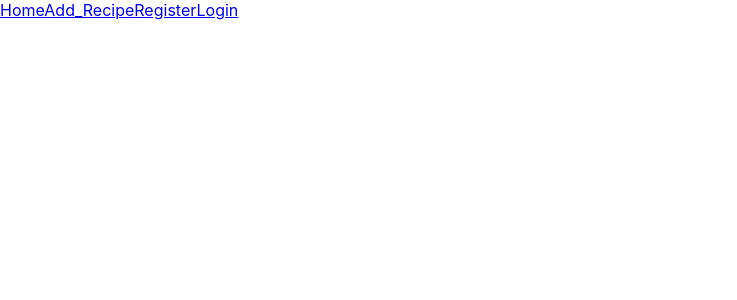
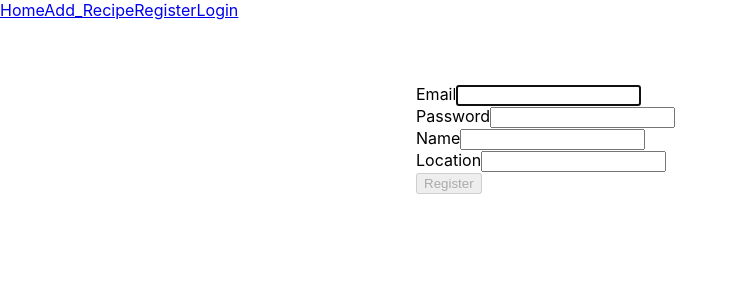
Before and after one commit to chef-portfolio-4/front-end, a React (Create React App) app in the folder chef-portfolio/: page /register in a window 1280 px wide. Shown: the top 300 px of the page, without its empty margins (0-737 px from the left). Built offline with nearby package versions, Linux system fonts and the light colour scheme; the HTML template or start-up script is replaced by a standard one.

Commit message:
register form and login form structure made

```diff
--- a/chef-portfolio/package.json
+++ b/chef-portfolio/package.json
@@ -10,6 +10,7 @@
     "boostrap": "^2.0.0",
     "react": "^16.12.0",
     "react-dom": "^16.12.0",
+    "react-router-dom": "^5.1.2",
     "react-scripts": "3.3.0",
     "reactstrap": "^8.2.0",
     "redux": "^4.0.5"
--- a/chef-portfolio/src/App.js
+++ b/chef-portfolio/src/App.js
@@ -1,9 +1,10 @@
 import React from "react";
 import { Route, NavLink, Switch, withRouter } from "react-router-dom";
-import PrivateRoute from "./components/PrivateRoute";
+import PrivateRoute from "./utils/PrivateRoute";
 
 import Homepage from "./components/Homepage";
 import Login from "./components/LoginForm";
+import Register from "./components/RegisterForm"
 // import "./App.css";
 
 function App() {
@@ -27,8 +28,8 @@ function App() {
       <section>
         <Switch>
           <Route path="/login" component={Login} />
-          {/* <Route path="/registerform" component={Register} />
-            <Route path="/chefdashboard" render={props => <ChefDashBoard {...props} />} /> */}
+          <Route path="/register" component={Register} />
+          {/* <Route path="/chefdashboard" render={props => <ChefDashBoard {...props} />} /> */}
           <Route path="/homepage" component={Homepage} />
           <PrivateRoute exact path="/chefdashboard" />
           {/* <Route exact path="/" render={() => <Redirect to="/HomePage" />} />
--- a/chef-portfolio/src/components/ChefDashboard.js
+++ b/chef-portfolio/src/components/ChefDashboard.js
@@ -2,7 +2,7 @@ import React from "react";
 
 const ChefDashboard = props => {
   return (
-    <div classname="dashboard">
+    <div className="dashboard">
       <h3>Welcome, {userName}</h3>
       {props.recipesList.map(item => {
         return (
--- a/chef-portfolio/src/components/LoginForm.js
+++ b/chef-portfolio/src/components/LoginForm.js
@@ -2,11 +2,11 @@ import React, { useState } from "react";
 import { Button, FormGroup, Label, Input } from "reactstrap";
 
 export default function Login(props) {
-  const [email, setEmail] = useState("");
+  const [userName, setUserName] = useState("");
   const [password, setPassword] = useState("");
 
   function validateForm() {
-    return email.length > 0 && password.length > 0;
+    return userName.length > 0 && password.length > 0;
   }
 
   function handleSubmit(event) {
@@ -20,14 +20,16 @@ export default function Login(props) {
           <Label>Email</Label>
           <Input
             autoFocus
+            name="username"
             type="email"
-            value={email}
-            onChange={e => setEmail(e.target.value)}
+            value={userName}
+            onChange={e => setUserName(e.target.value)}
           />
         </FormGroup>
         <FormGroup>
           <Label>Password</Label>
           <Input
+            name="password"
             value={password}
             onChange={e => setPassword(e.target.value)}
             type="password"
--- a/chef-portfolio/src/components/RegisterForm.js
+++ b/chef-portfolio/src/components/RegisterForm.js
@@ -0,0 +1,65 @@
+import React, { useState } from "react";
+import { Button, FormGroup, Label, Input } from "reactstrap";
+
+export default function Register(props) {
+    const [userName, setUserName] = useState("");
+    const [password, setPassword] = useState("");
+    const [name, setName] = useState("");
+    const [location, setLocation] = useState("");
+
+
+    function validateForm() {
+        return userName.length > 0 && password.length > 0 && name.length > 0 && location.length > 0;
+    }
+
+    function handleSubmit(event) {
+        event.preventDefault();
+    }
+
+    return (
+        <div className="Register">
+            <form onSubmit={handleSubmit}>
+                <FormGroup>
+                    <Label>Email</Label>
+                    <Input
+                        autoFocus
+                        name="username"
+                        type="email"
+                        value={userName}
+                        onChange={e => setUserName(e.target.value)}
+                    />
+                </FormGroup>
+                <FormGroup>
+                    <Label>Password</Label>
+                    <Input
+                        name="password"
+                        type="password"
+                        value={password}
+                        onChange={e => setPassword(e.target.value)}
+                    />
+                </FormGroup>
+                <FormGroup>
+                    <Label>Name</Label>
+                    <Input
+                        name="name"
+                        type="text"
+                        value={name}
+                        onChange={e => setName(e.target.value)}
+                    />
+                </FormGroup>
+                <FormGroup>
+                    <Label>Location</Label>
+                    <Input
+                        name="location"
+                        type="text"
+                        value={location}
+                        onChange={e => setLocation(e.target.value)}
+                    />
+                </FormGroup>
+                <Button block size="lg" disabled={!validateForm()} type="submit">
+                    Register
+        </Button>
+            </form>
+        </div>
+    );
+}
--- a/chef-portfolio/src/index.css
+++ b/chef-portfolio/src/index.css
@@ -13,6 +13,11 @@ code {
 }
 
 .Login {
-  width: 20%;
+  width: 35%;
   margin: 5% auto;
 }
+
+.Register {
+  width: 35%;
+  margin: 5% auto;
+}
```
Also changed, not shown: 1 other file (tests, documents, lock files or other folders).
